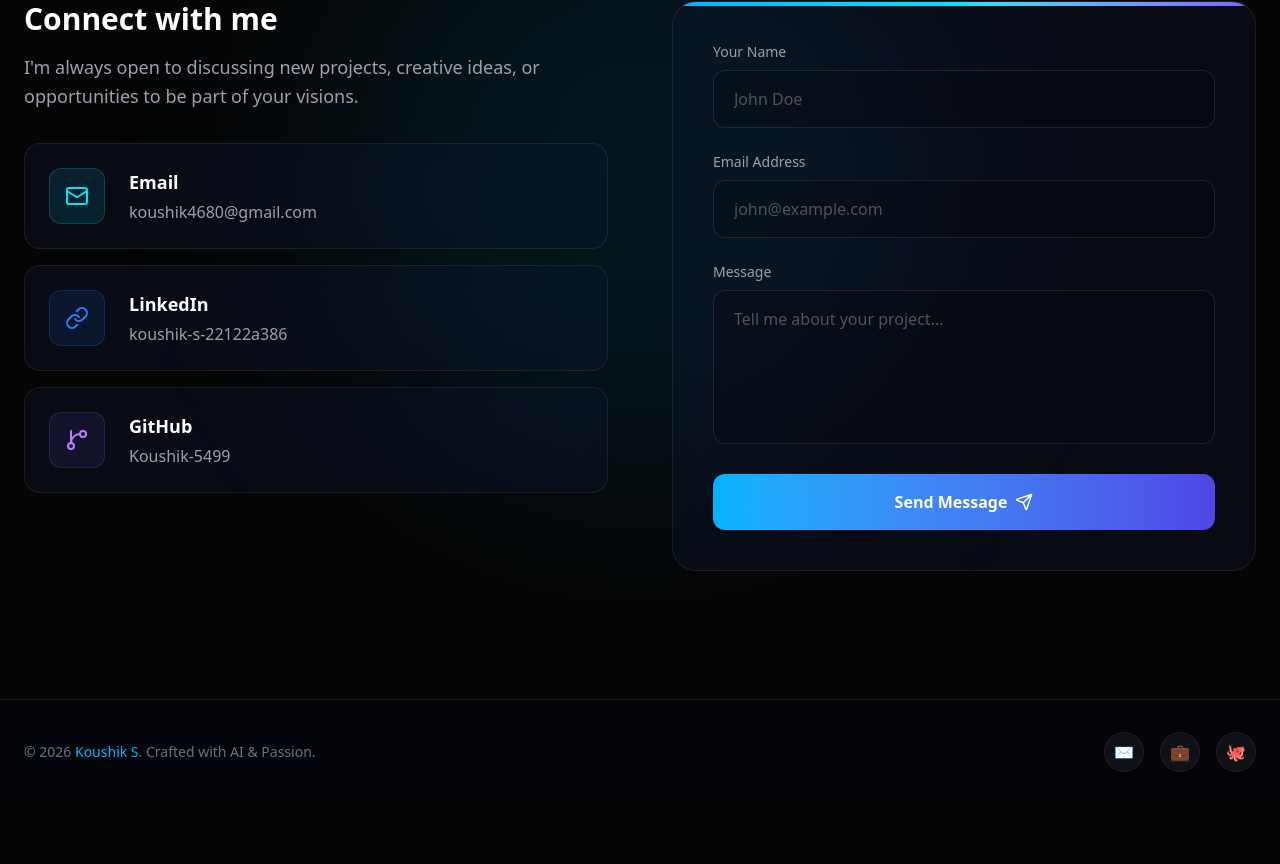
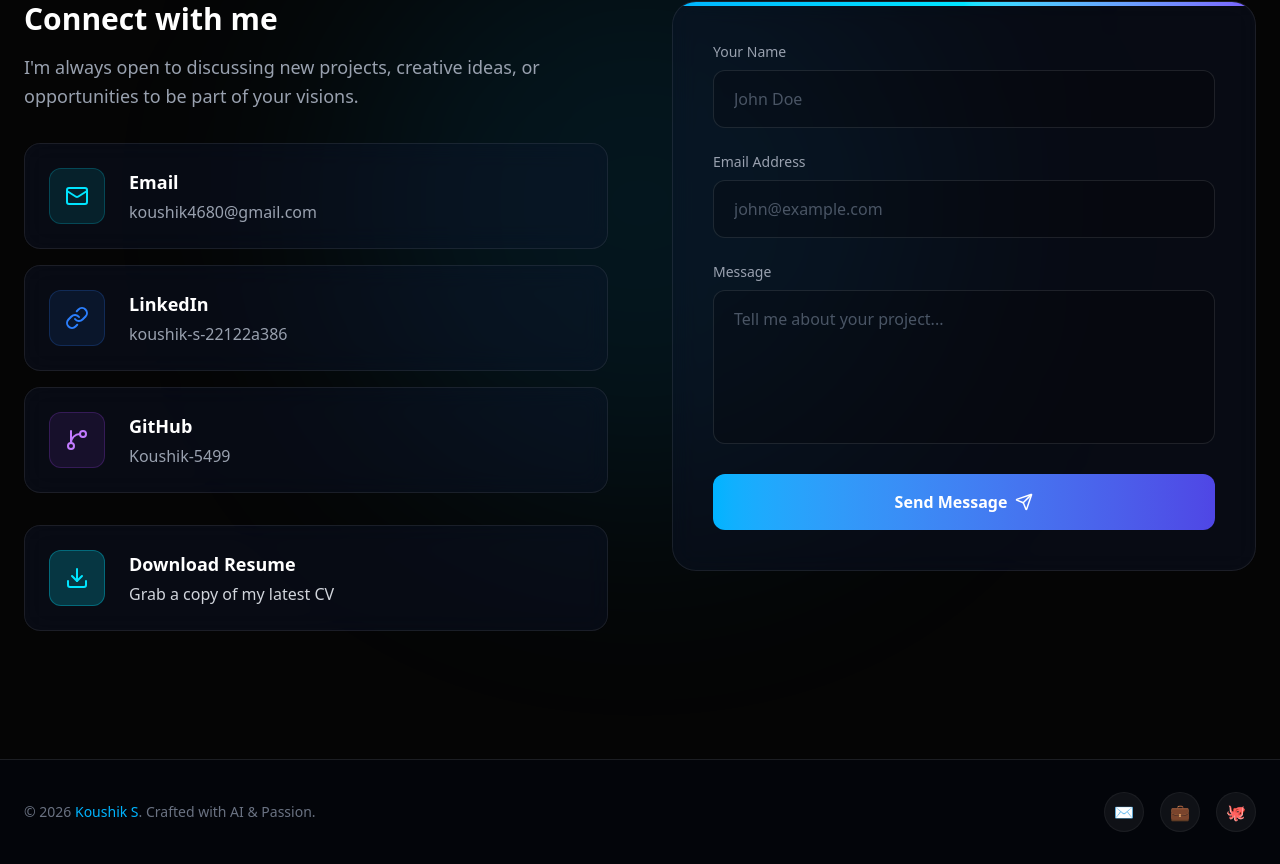
Before and after one commit to Koushik-5499/portfolio, a Next.js app: page / in a window 1280 px wide. Shown: the part 5373-6237 px from the top of the page. Before the commit the page ends 6177 px from the top, so only its background shows below. Built offline with nearby package versions, Linux system fonts and the light colour scheme.

Commit message:
Add files via upload

```diff
--- a/src/components/Contact.tsx
+++ b/src/components/Contact.tsx
@@ -1,7 +1,7 @@
 "use client";
 
 import { motion } from "framer-motion";
-import { Mail, Link, GitBranch, Send } from "lucide-react";
+import { Mail, Link, GitBranch, Send, Download } from "lucide-react";
 import { useState } from "react";
 
 export default function Contact() {
@@ -77,13 +77,25 @@ export default function Contact() {
                 </div>
               </a>
 
-              <a href="https://github.com/Koushik-5499" target="_blank" rel="noopener noreferrer" className="flex items-center gap-6 p-6 rounded-2xl glass-card border border-white/5 hover:border-purple/30 hover:bg-white/5 transition-all group">
-                <div className="w-14 h-14 rounded-xl bg-purple/10 border border-purple/20 flex items-center justify-center flex-shrink-0 group-hover:scale-110 transition-transform">
+              <a href="https://github.com/Koushik-5499" target="_blank" rel="noopener noreferrer" className="flex items-center gap-6 p-6 rounded-2xl glass-card border border-white/5 hover:border-purple-500/30 hover:bg-white/5 transition-all group">
+                <div className="w-14 h-14 rounded-xl bg-purple-500/10 border border-purple-500/20 flex items-center justify-center flex-shrink-0 group-hover:scale-110 transition-transform">
                   <GitBranch className="text-purple-400" />
                 </div>
                 <div>
                   <h4 className="text-white font-heading font-semibold mb-1 text-lg">GitHub</h4>
                   <p className="text-gray-400 group-hover:text-purple-400 transition-colors">Koushik-5499</p>
+                </div>
+              </a>
+
+              {/* Download Resume Button */}
+              <a href="/assets/resume.pdf" download="Koushik_S_Resume.pdf" className="flex items-center gap-6 p-6 rounded-2xl glass-card border border-cyan/20 hover:border-cyan/50 hover:bg-cyan/5 hover:shadow-[0_0_30px_rgba(0,180,255,0.2)] transition-all group mt-8 relative overflow-hidden">
+                <div className="absolute inset-0 bg-gradient-to-r from-cyan/10 to-transparent opacity-0 group-hover:opacity-100 transition-opacity"></div>
+                <div className="w-14 h-14 rounded-xl bg-cyan/20 border border-cyan/30 flex items-center justify-center flex-shrink-0 group-hover:scale-110 group-hover:-translate-y-1 transition-transform relative z-10">
+                  <Download className="text-cyan" />
+                </div>
+                <div className="relative z-10">
+                  <h4 className="text-white font-heading font-bold mb-1 text-lg">Download Resume</h4>
+                  <p className="text-gray-300 group-hover:text-white transition-colors">Grab a copy of my latest CV</p>
                 </div>
               </a>
             </div>
```
Also changed, not shown: 1 other file (tests, documents, lock files or other folders).
